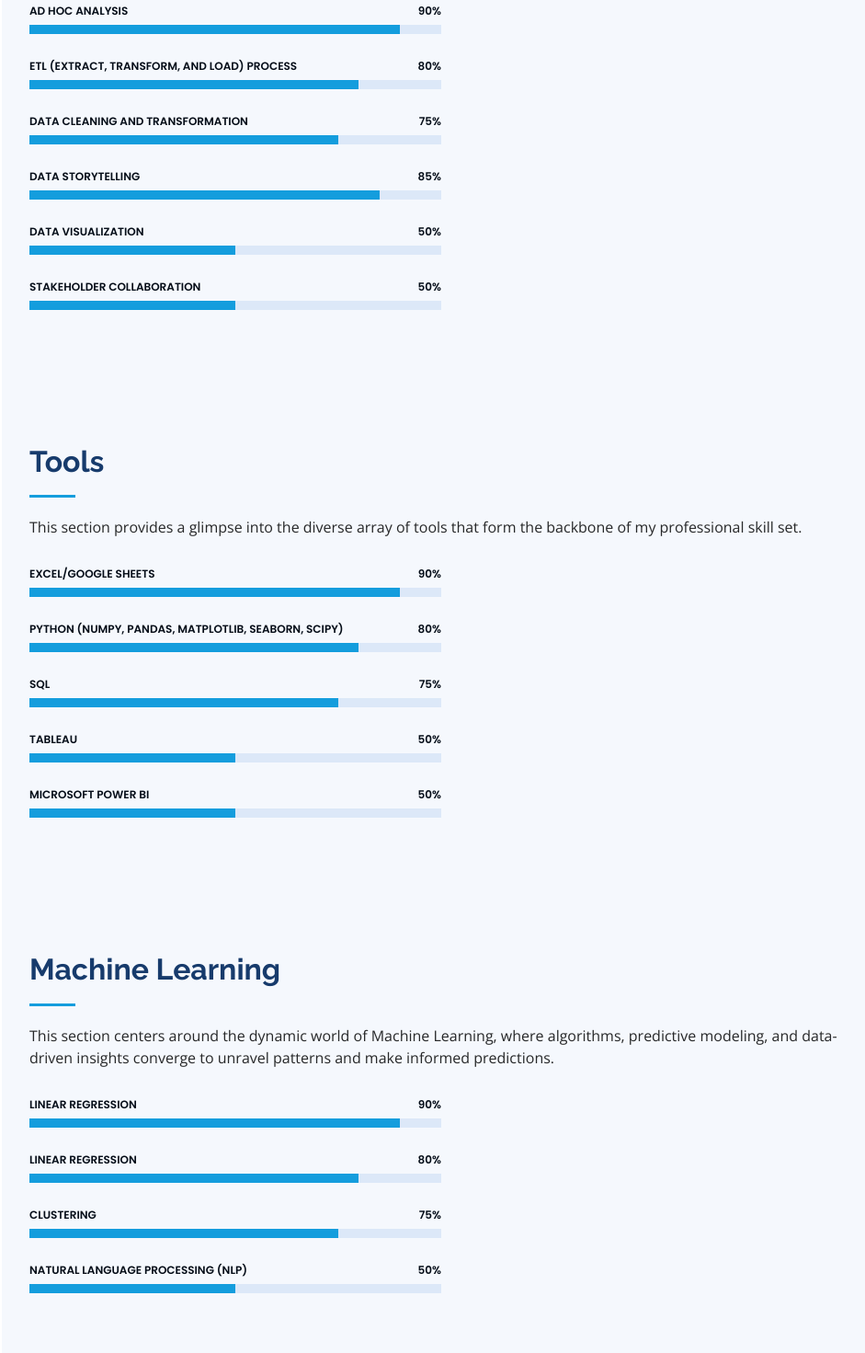
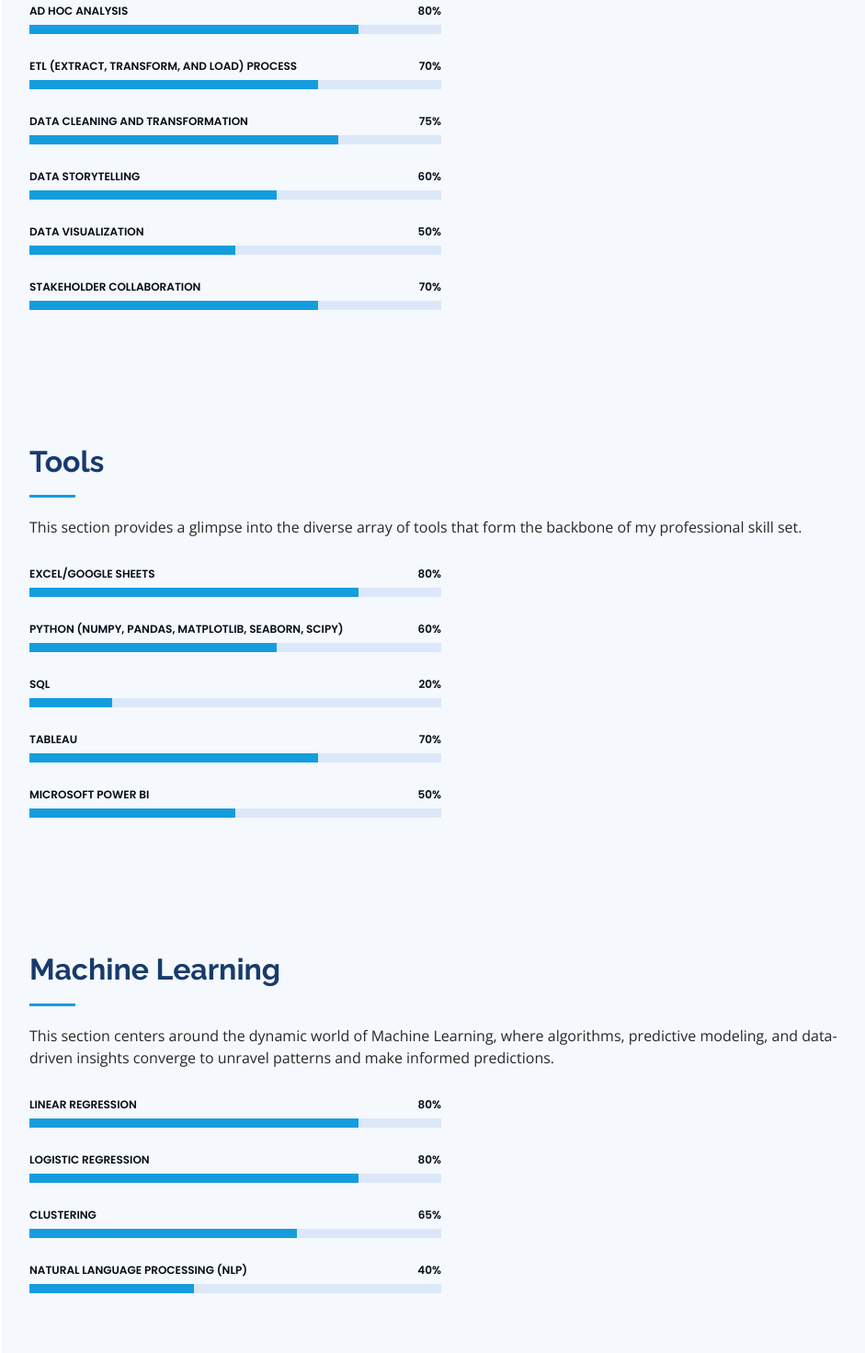
Before and after one commit to aarmintia/aarmintia.github.io, a plain HTML site: page index.html in a window 1280 px wide. Shown: the part 1569-3040 px from the top of the page at 92% size, without its empty margins (298-1239 px from the left). Drawn offline with nearby package versions, Linux system fonts and the light colour scheme.

Commit message:
Update index.html

```diff
--- a/index.html
+++ b/index.html
@@ -131,16 +131,16 @@
           <div class="col-lg-6" data-aos="fade-up">
 
             <div class="progress">
-              <span class="skill">Ad hoc analysis <i class="val">90%</i></span>
+              <span class="skill">Ad hoc analysis <i class="val">80%</i></span>
               <div class="progress-bar-wrap">
-                <div class="progress-bar" role="progressbar" aria-valuenow="90" aria-valuemin="0" aria-valuemax="100"></div>
+                <div class="progress-bar" role="progressbar" aria-valuenow="80" aria-valuemin="0" aria-valuemax="100"></div>
               </div>
             </div>
 
             <div class="progress">
-              <span class="skill">ETL (Extract, transform, and load) process <i class="val">80%</i></span>
+              <span class="skill">ETL (Extract, transform, and load) process <i class="val">70%</i></span>
               <div class="progress-bar-wrap">
-                <div class="progress-bar" role="progressbar" aria-valuenow="80" aria-valuemin="0" aria-valuemax="100"></div>
+                <div class="progress-bar" role="progressbar" aria-valuenow="70" aria-valuemin="0" aria-valuemax="100"></div>
               </div>
             </div>
 
@@ -152,9 +152,9 @@
             </div>
 
             <div class="progress">
-              <span class="skill">Data storytelling <i class="val">85%</i></span>
+              <span class="skill">Data storytelling <i class="val">60%</i></span>
               <div class="progress-bar-wrap">
-                <div class="progress-bar" role="progressbar" aria-valuenow="85" aria-valuemin="0" aria-valuemax="100"></div>
+                <div class="progress-bar" role="progressbar" aria-valuenow="60" aria-valuemin="0" aria-valuemax="100"></div>
               </div>
             </div>
 
@@ -166,9 +166,9 @@
             </div>
 
             <div class="progress">
-              <span class="skill">Stakeholder collaboration <i class="val">50%</i></span>
+              <span class="skill">Stakeholder collaboration <i class="val">70%</i></span>
               <div class="progress-bar-wrap">
-                <div class="progress-bar" role="progressbar" aria-valuenow="50" aria-valuemin="0" aria-valuemax="100"></div>
+                <div class="progress-bar" role="progressbar" aria-valuenow="70" aria-valuemin="0" aria-valuemax="100"></div>
               </div>
           </div>
 
@@ -191,30 +191,30 @@
           <div class="col-lg-6" data-aos="fade-up">
 
             <div class="progress">
-              <span class="skill">Excel/Google Sheets <i class="val">90%</i></span>
-              <div class="progress-bar-wrap">
-                <div class="progress-bar" role="progressbar" aria-valuenow="90" aria-valuemin="0" aria-valuemax="100"></div>
-              </div>
-            </div>
-
-            <div class="progress">
-              <span class="skill">Python (NumPy, Pandas, Matplotlib, Seaborn, SciPy) <i class="val">80%</i></span>
+              <span class="skill">Excel/Google Sheets <i class="val">80%</i></span>
               <div class="progress-bar-wrap">
                 <div class="progress-bar" role="progressbar" aria-valuenow="80" aria-valuemin="0" aria-valuemax="100"></div>
               </div>
             </div>
 
             <div class="progress">
-              <span class="skill">SQL <i class="val">75%</i></span>
+              <span class="skill">Python (NumPy, Pandas, Matplotlib, Seaborn, SciPy) <i class="val">60%</i></span>
               <div class="progress-bar-wrap">
-                <div class="progress-bar" role="progressbar" aria-valuenow="75" aria-valuemin="0" aria-valuemax="100"></div>
+                <div class="progress-bar" role="progressbar" aria-valuenow="60" aria-valuemin="0" aria-valuemax="100"></div>
+              </div>
+            </div>
+
+            <div class="progress">
+              <span class="skill">SQL <i class="val">20%</i></span>
+              <div class="progress-bar-wrap">
+                <div class="progress-bar" role="progressbar" aria-valuenow="20" aria-valuemin="0" aria-valuemax="100"></div>
               </div>
             </div>
 
               <div class="progress">
-                <span class="skill">Tableau <i class="val">50%</i></span>
+                <span class="skill">Tableau <i class="val">70%</i></span>
                 <div class="progress-bar-wrap">
-                  <div class="progress-bar" role="progressbar" aria-valuenow="50" aria-valuemin="0" aria-valuemax="100"></div>
+                  <div class="progress-bar" role="progressbar" aria-valuenow="70" aria-valuemin="0" aria-valuemax="100"></div>
                 </div>
               </div>
 
@@ -245,13 +245,6 @@
               <div class="col-lg-6" data-aos="fade-up">
 
                 <div class="progress">
-                  <span class="skill">Linear Regression <i class="val">90%</i></span>
-                  <div class="progress-bar-wrap">
-                    <div class="progress-bar" role="progressbar" aria-valuenow="90" aria-valuemin="0" aria-valuemax="100"></div>
-                  </div>
-                </div>
-
-                <div class="progress">
                   <span class="skill">Linear Regression <i class="val">80%</i></span>
                   <div class="progress-bar-wrap">
                     <div class="progress-bar" role="progressbar" aria-valuenow="80" aria-valuemin="0" aria-valuemax="100"></div>
@@ -259,16 +252,23 @@
                 </div>
 
                 <div class="progress">
-                  <span class="skill">Clustering <i class="val">75%</i></span>
+                  <span class="skill">Logistic Regression <i class="val">80%</i></span>
                   <div class="progress-bar-wrap">
-                    <div class="progress-bar" role="progressbar" aria-valuenow="75" aria-valuemin="0" aria-valuemax="100"></div>
+                    <div class="progress-bar" role="progressbar" aria-valuenow="80" aria-valuemin="0" aria-valuemax="100"></div>
+                  </div>
+                </div>
+
+                <div class="progress">
+                  <span class="skill">Clustering <i class="val">65%</i></span>
+                  <div class="progress-bar-wrap">
+                    <div class="progress-bar" role="progressbar" aria-valuenow="65" aria-valuemin="0" aria-valuemax="100"></div>
                   </div>
                 </div>
 
                   <div class="progress">
-                    <span class="skill">Natural Language Processing (NLP) <i class="val">50%</i></span>
+                    <span class="skill">Natural Language Processing (NLP) <i class="val">40%</i></span>
                     <div class="progress-bar-wrap">
-                      <div class="progress-bar" role="progressbar" aria-valuenow="50" aria-valuemin="0" aria-valuemax="100"></div>
+                      <div class="progress-bar" role="progressbar" aria-valuenow="40" aria-valuemin="0" aria-valuemax="100"></div>
                     </div>
                   </div>
 
```
